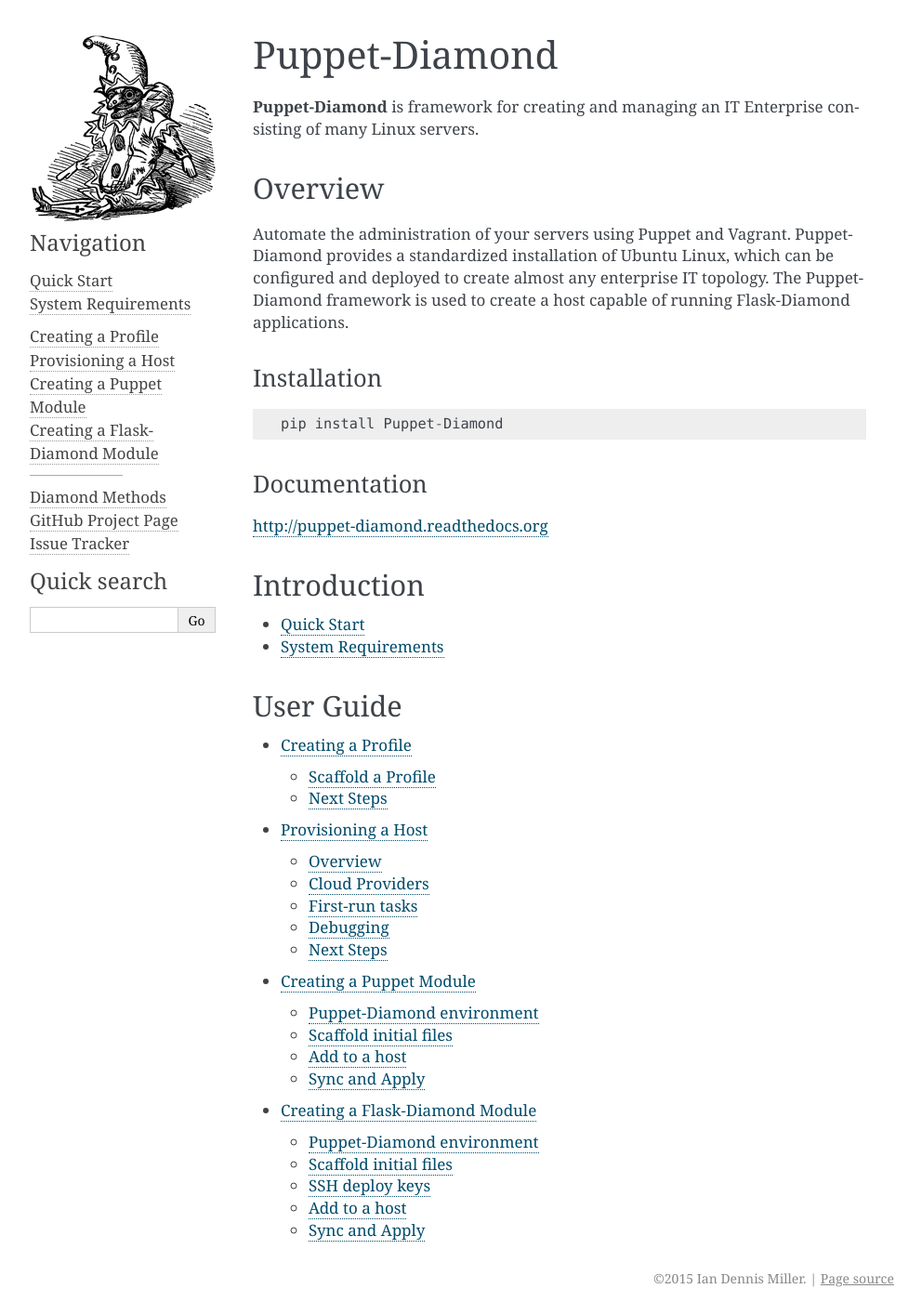
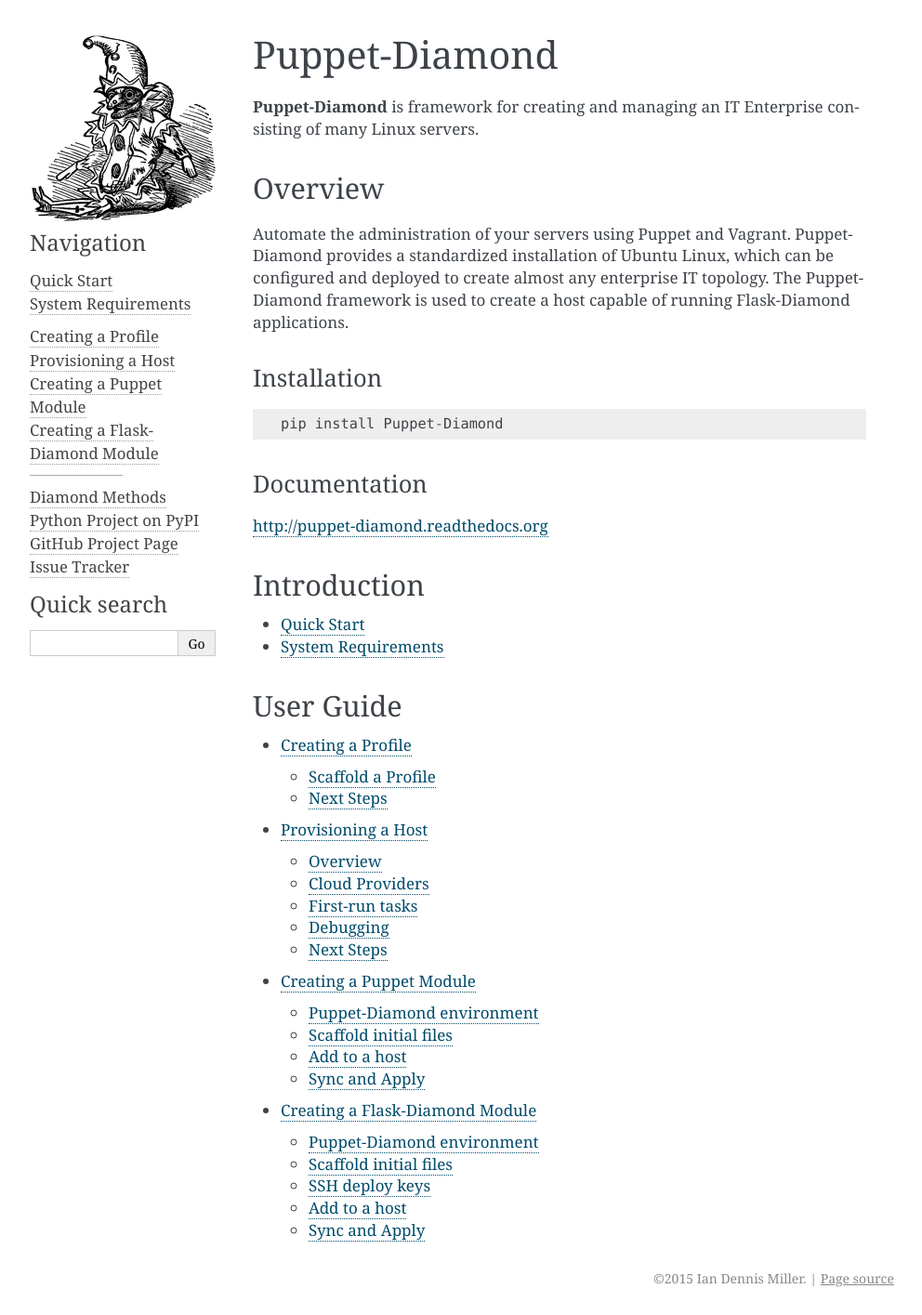
Before and after one commit to diamond-org/puppet-diamond, a Sphinx documentation site: the page built from docs/index.rst, in a window 1280 px wide. Shown: the whole page at 93% size, without its empty margins (148-1140 px from the left). Built offline with Sphinx 7.4.7, drawn with Linux system fonts in a browser that asks for light colours; the version number could not be read and is left out.

Commit message:
add pypi link

```diff
--- a/docs/conf.py
+++ b/docs/conf.py
@@ -134,6 +134,7 @@ html_theme_options = {
     'extra_nav_links': OrderedDict(
         (
             ("Diamond Methods", "http://diamond-methods.org"),
+            ("Python Project on PyPI", "https://pypi.python.org/pypi/Puppet-Diamond"),
             ("GitHub Project Page", "http://github.com/diamond-org/puppet-diamond"),
             ("Issue Tracker", "http://github.com/diamond-org/puppet-diamond/issues"),
         )
```
